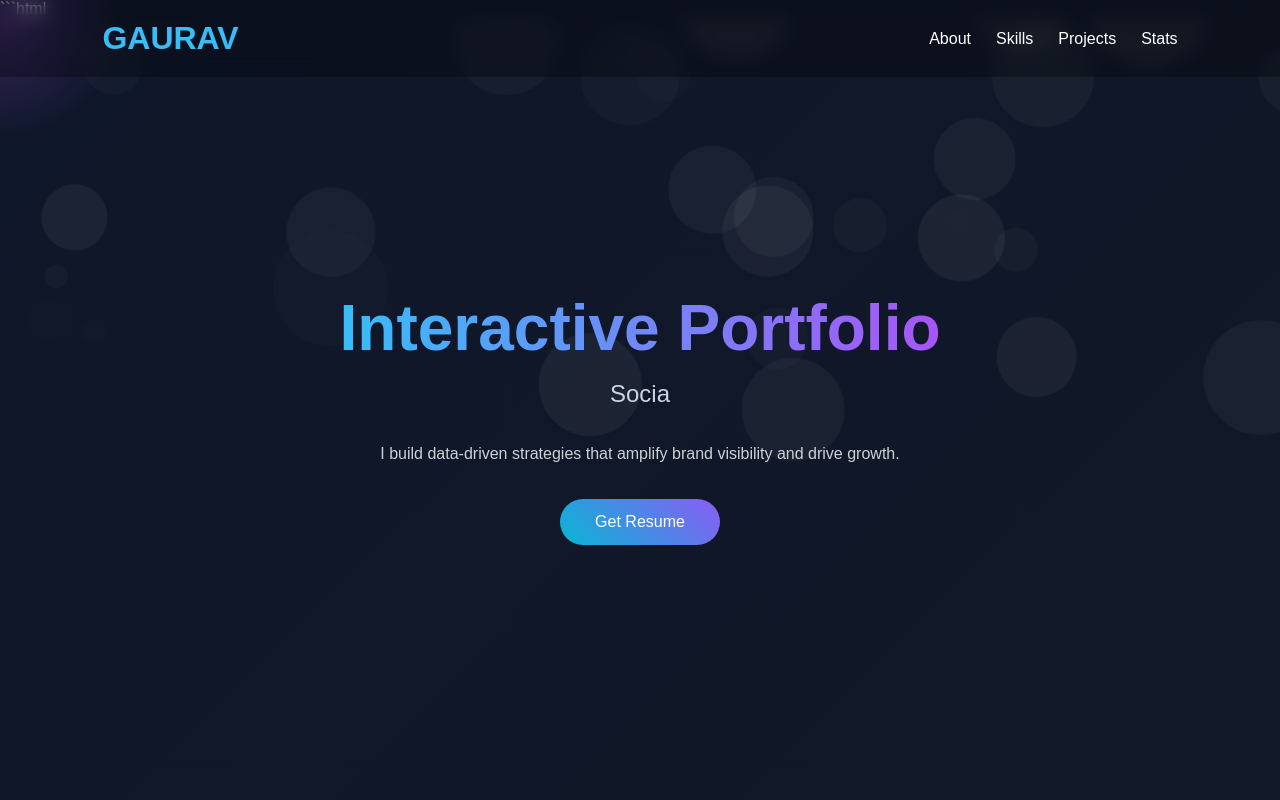
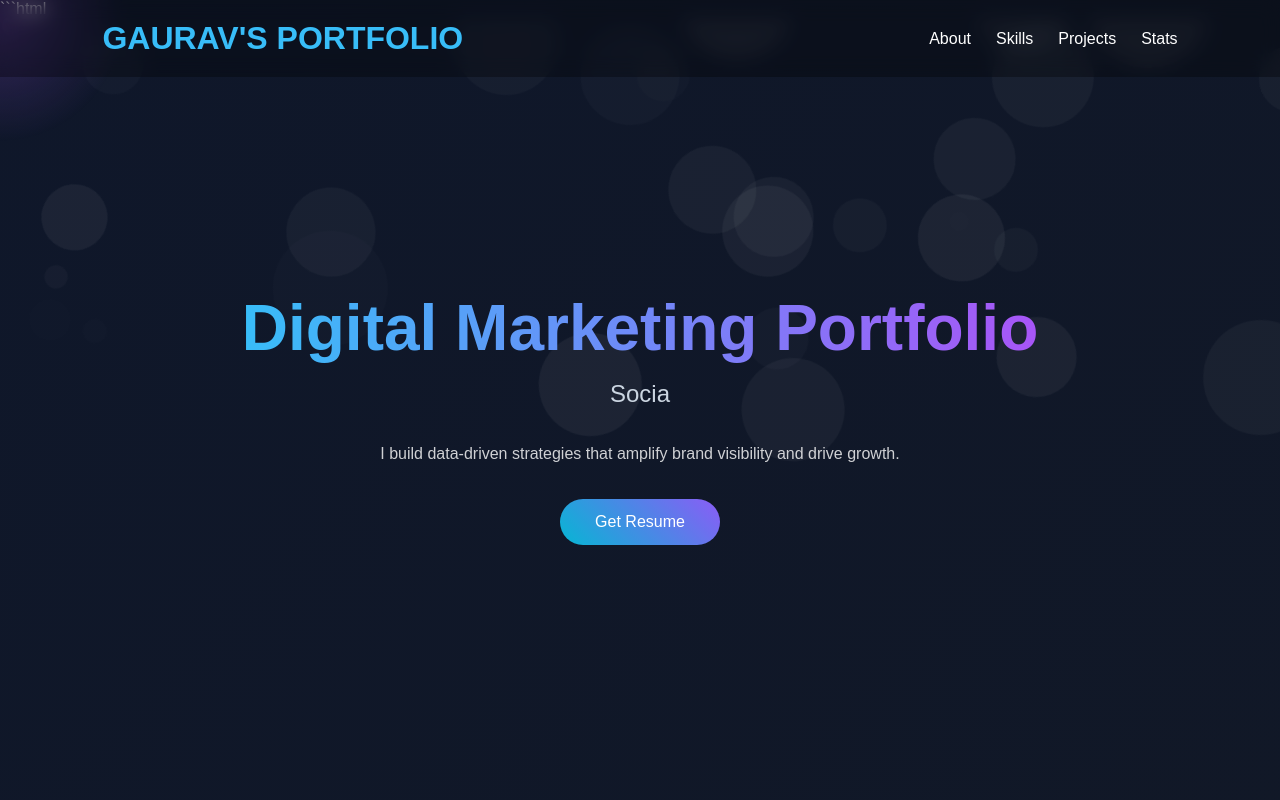
Before and after one commit to shroudchang22-cell/HitNRunStudio.io, a plain HTML site: page index.html in a window 1280 px wide. Shown: the top 800 px of the page. Drawn offline with Linux system fonts and the light colour scheme.

Commit message:
Update index.html

```diff
--- a/index.html
+++ b/index.html
@@ -337,7 +337,7 @@ footer{
 <!-- NAVBAR -->
 
 <nav>
-    <h1>GAURAV</h1>
+    <h1>GAURAV'S PORTFOLIO</h1>
 
     <ul>
         <li><a href="#about">About</a></li>
@@ -351,7 +351,7 @@ footer{
 
 <section class="hero">
 
-    <h2>Interactive Portfolio</h2>
+    <h2>Digital Marketing Portfolio</h2>
 
     <div class="typing"></div>
 
```
